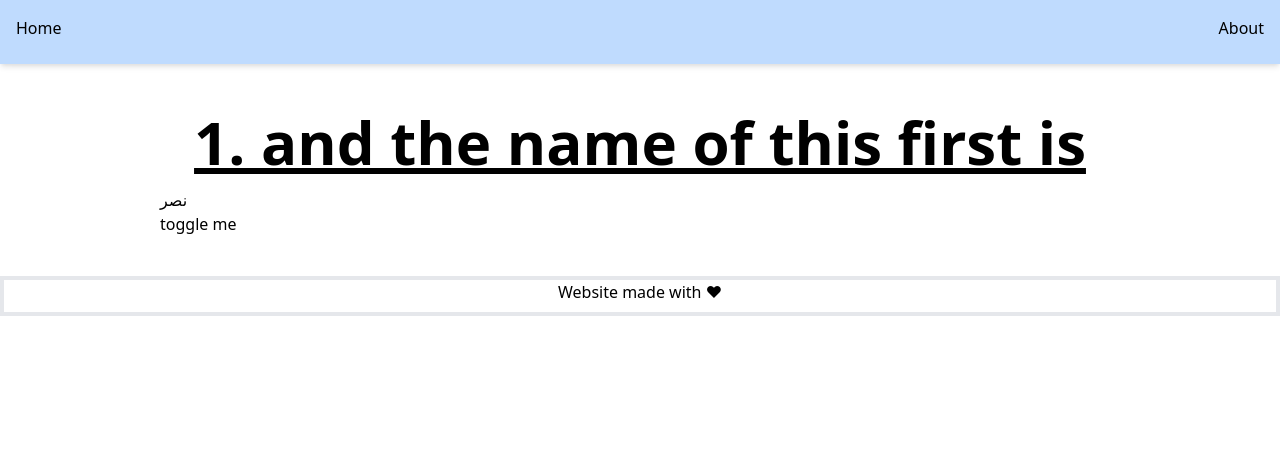
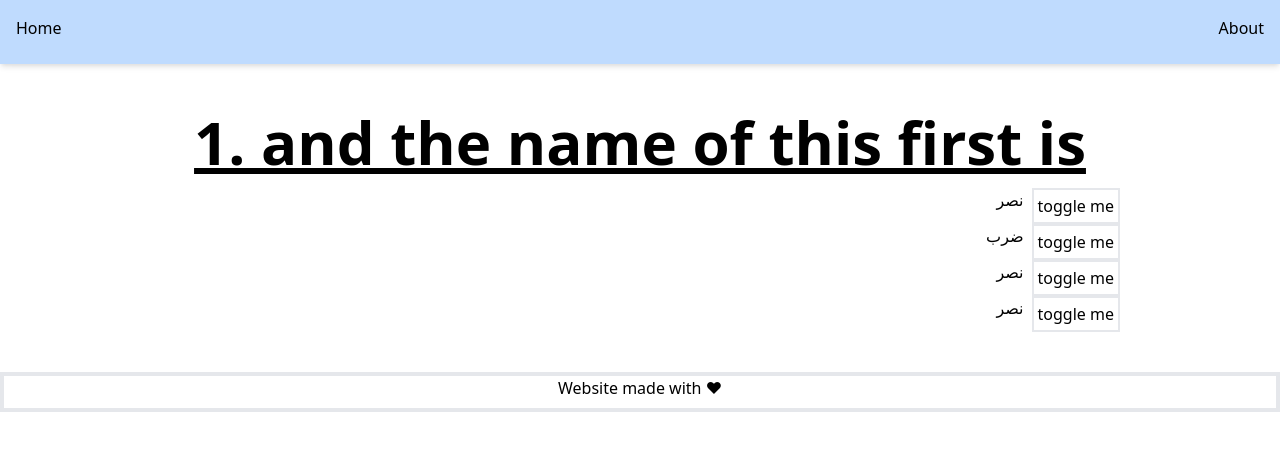
Before and after one commit to hazamaswag/tuhfat-siniyyah, a Next.js app: page /chapter/1 in a window 1280 px wide. Shown: the top 450 px of the page. Built offline with nearby package versions, Linux system fonts and the light colour scheme.

Commit message:
Refactor and Clean buttons/text in Chapter pages

```diff
--- a/IChapters.ts
+++ b/IChapters.ts
@@ -3,16 +3,32 @@ export interface IChapters {
   slug?: string;
   content: {
     matn: {
-      arabic: string;
-      voweled: string;
-      english: string;
+      arabic: [string];
+      voweled: [string];
+      english: [string];
     };
     commentary: {
       arabic: [string];
       voweled: [string];
       english: [string];
     };
-    questions: string;
-    exercises: string;
+    questions: {
+      arabic: [string];
+      voweled: [string];
+      english: [string];
+    };
+    exercises: {
+      arabic: [string];
+      voweled: [string];
+      english: [string];
+    };
   };
 }
+
+export interface IContent {
+  content: {
+    arabic: [string];
+    voweled: [string];
+    english: [string];
+  };
+}
--- a/lib/data.ts
+++ b/lib/data.ts
@@ -4,17 +4,25 @@ export const chapters = [
     slug: "1",
     content: {
       matn: {
-        arabic: "نصر",
-        voweled: "نَصَرَ",
-        english: "actual ajrumiyyah",
+        arabic: ["نصر"],
+        voweled: ["نَصَرَ"],
+        english: ["actual ajrumiyyah"],
       },
       commentary: {
+        arabic: ["ضرب"],
+        voweled: ["ضَرَبَ"],
+        english: ["commentary from author"],
+      },
+      questions: {
         arabic: ["نصر"],
         voweled: ["نَصَرَ"],
         english: ["commentary from author"],
       },
-      questions: "",
-      exercises: "",
+      exercises: {
+        arabic: ["نصر"],
+        voweled: ["نَصَرَ"],
+        english: ["commentary from author"],
+      },
     },
   },
   {
--- a/pages/chapter/[slug].tsx
+++ b/pages/chapter/[slug].tsx
@@ -3,7 +3,7 @@ import { chapters } from "../../lib/data";
 import Toggle from "../../src/components/Toggle";
 import { IChapters } from "../../IChapters";
 
-export default function BlogPage({ title, content }: IChapters) {
+export default function ChapterPage({ title, content }: IChapters) {
   return (
     <div>
       <Head>
@@ -14,7 +14,10 @@ export default function BlogPage({ title, content }: IChapters) {
         <h1 className="text-6xl font-bold text-center underline">{title}</h1>
       </header>
       <main>
-        <Toggle content={content} />
+        <Toggle content={content.matn} />
+        <Toggle content={content.commentary} />
+        <Toggle content={content.exercises} />
+        <Toggle content={content.questions} />
       </main>
     </div>
   );
--- a/pages/index.tsx
+++ b/pages/index.tsx
@@ -2,6 +2,7 @@ import Link from "next/link";
 import Head from "next/head";
 import { chapters } from "../lib/data";
 import * as React from "react";
+import ChaptersListItem from "../src/components/ChaptersListItem";
 
 export default function Home() {
   return (
@@ -17,20 +18,9 @@ export default function Home() {
       <div className="space-y-4">
         {/* <h1>hello</h1> */}
         {chapters.map((post) => (
-          <BlogListItem key={post.slug} {...post} />
+          <ChaptersListItem key={post.slug} {...post} />
         ))}
       </div>
     </div>
   );
 }
-
-const BlogListItem = ({ slug, title, content }) => {
-  return (
-    <div className="border border-black-400 shadow hover:shadow-md rounded-md transition duration-200 ease-in">
-      <Link href={`/chapter/${slug}`} as={`/chapter/${slug}`}>
-        <a className="font-bold block p-4">{title}</a>
-      </Link>
-    </div>
-    // {/* // maybe at the mtn as well? */}
-  );
-};
--- /dev/null
+++ b/src/components/ChaptersListItem.tsx
@@ -0,0 +1,15 @@
+import React from "react";
+import Link from "next/link";
+
+const ChaptersListItem = ({ slug, title }) => {
+  return (
+    <div className="border border-black-400 shadow hover:shadow-md rounded-md transition duration-200 ease-in">
+      <Link href={`/chapter/${slug}`} as={`/chapter/${slug}`}>
+        <a className="font-bold block p-4 text-right">{title}</a>
+      </Link>
+    </div>
+    // {/* // maybe add the mtn as well? */}
+  );
+};
+
+export default ChaptersListItem;
--- a/src/components/Toggle.tsx
+++ b/src/components/Toggle.tsx
@@ -1,22 +1,27 @@
 import React from "react";
 import { useState } from "react";
 import { IChapters } from "../../IChapters";
+import { IContent } from "../../IChapters";
 
-const Toggle = ({ content }: IChapters) => {
-  const [text, setText] = useState(content.matn.arabic);
+const Toggle = ({ content }: IContent) => {
+  const [text, setText] = useState(content.arabic);
+  if (!text) return null;
   return (
     <>
-      <p>{text}</p>
+      <div className="flex">
+        <p className="flex-1 text-right mx-2">{text}</p>
         <button
+          className="border-2 p-1"
           type="button"
           onClick={() =>
-          text === content.matn.arabic
-            ? setText(content.matn.voweled)
-            : setText(content.matn.arabic)
+            text === content.arabic
+              ? setText(content.voweled)
+              : setText(content.arabic)
           }
         >
           toggle me
         </button>
+      </div>
     </>
   );
 };
```
Lines whose indentation alone changed are shown as unchanged.
